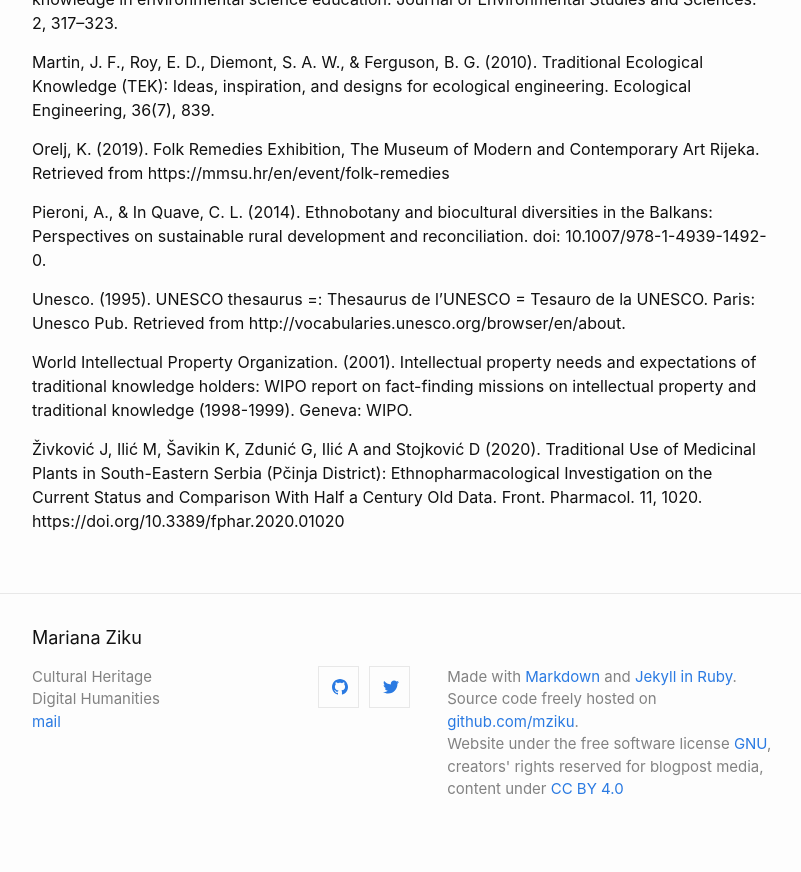
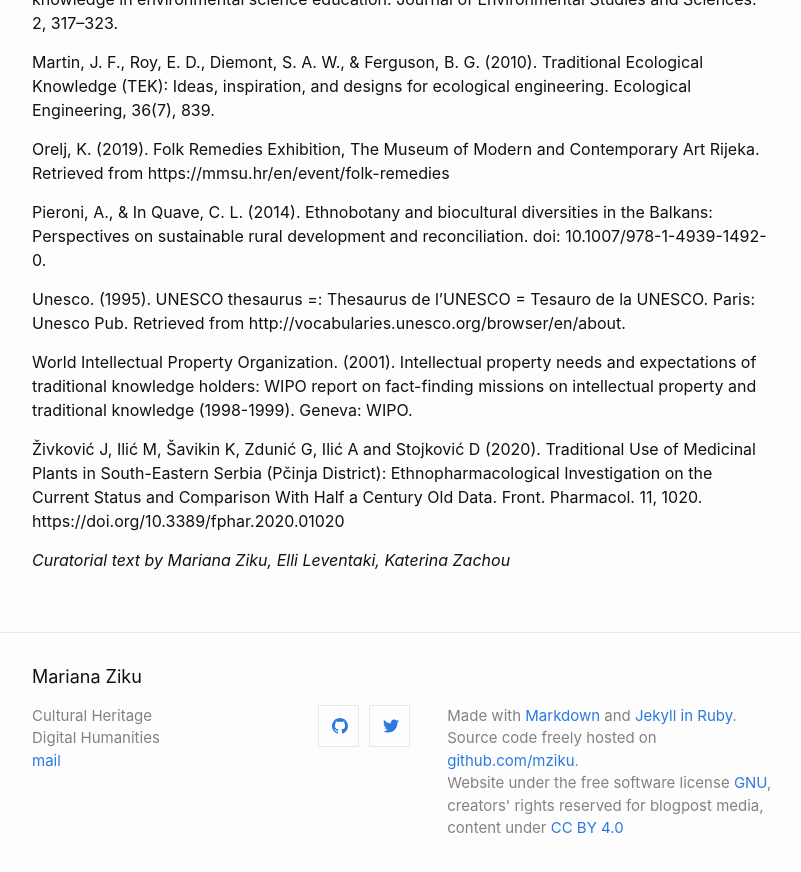
Before and after one commit to mziku/mziku.github.io, a Jekyll site: the page built from _posts/2021-08-22-on-folk-medicine-and-phytogeography.md, in a window 1280 px wide and 900 px high, scrolled down 2400 px. Shown: the top 872 px of the window, without its empty margins (238-1039 px from the left). Built offline with Jekyll 4.4.1, drawn with Linux system fonts in a browser that asks for light colours.

Commit message:
Update 2021-08-22-on-folk-medicine-and-phytogeography.md

```diff
--- a/_posts/2021-08-22-on-folk-medicine-and-phytogeography.md
+++ b/_posts/2021-08-22-on-folk-medicine-and-phytogeography.md
@@ -44,3 +44,5 @@ Unesco. (1995). UNESCO thesaurus =: Thesaurus de l’UNESCO = Tesauro de la UNES
 World Intellectual Property Organization. (2001). Intellectual property needs and expectations of traditional knowledge holders: WIPO report on fact-finding missions on intellectual property and traditional knowledge (1998-1999). Geneva: WIPO.
 
 Živković J, Ilić M, Šavikin K, Zdunić G, Ilić A and Stojković D (2020). Traditional Use of Medicinal Plants in South-Eastern Serbia (Pčinja District): Ethnopharmacological Investigation on the Current Status and Comparison With Half a Century Old Data. Front. Pharmacol. 11, 1020. https://doi.org/10.3389/fphar.2020.01020
+
+*Curatorial text by Mariana Ziku, Elli Leventaki, Katerina Zachou*
```
